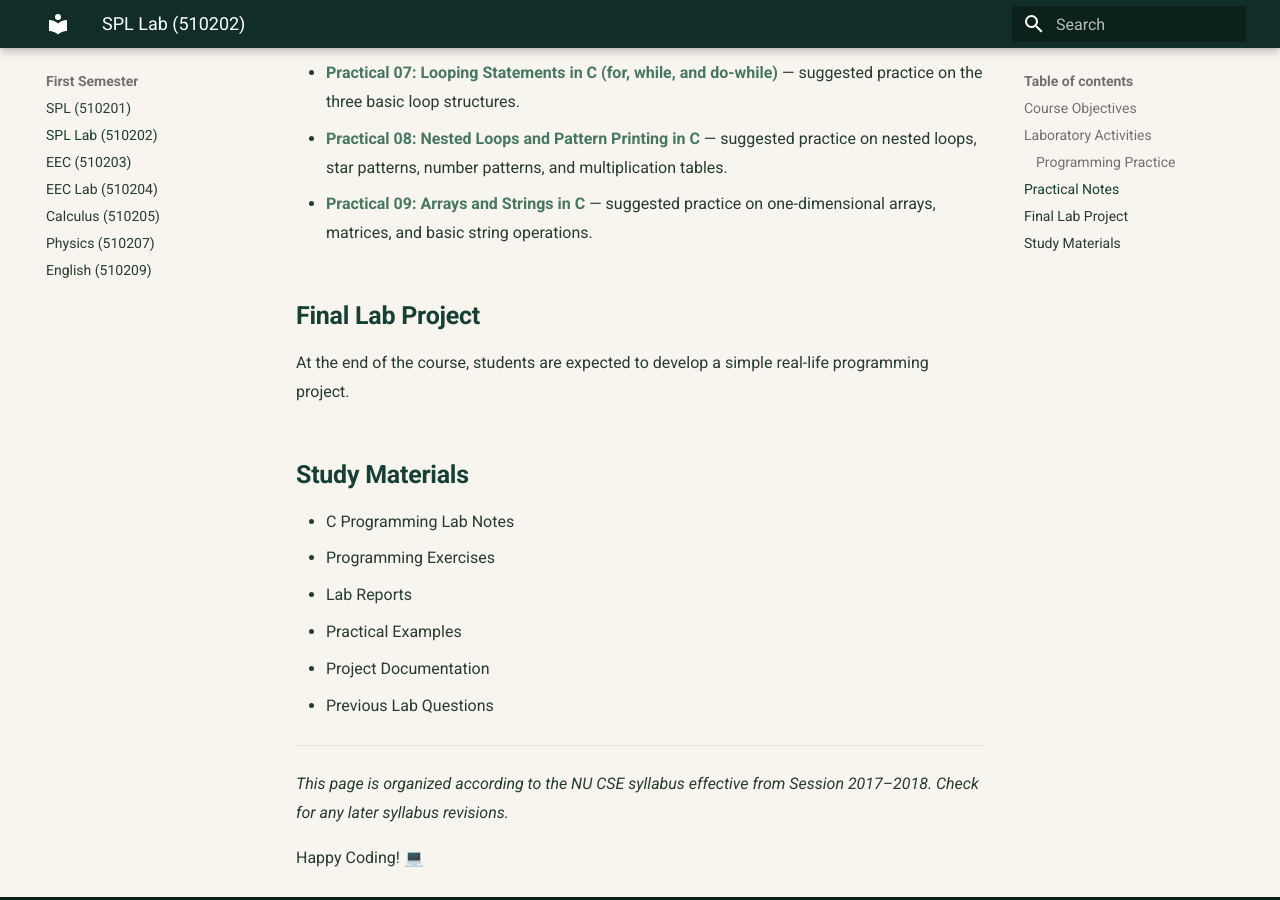
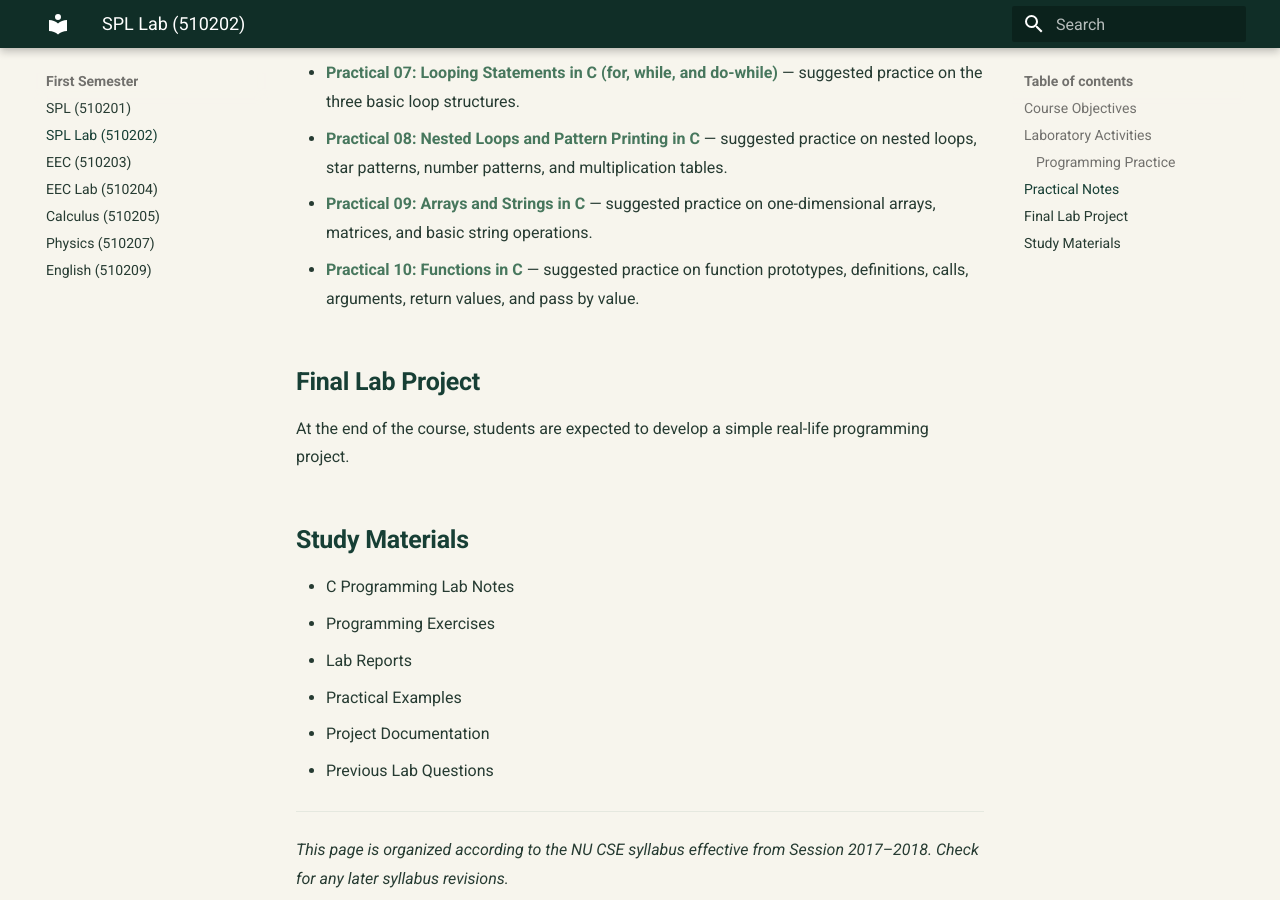
Before and after one commit to taimiyatahsin0-png/nu-cse-notes-store, an MkDocs documentation site: the page built from docs/subjects/spl-lab/index.md, in a window 1280 px wide and 900 px high, scrolled down 1594 px. Built offline with MkDocs 1.6.1 and Material for MkDocs 9.7.7, drawn with Linux system fonts in a browser that asks for light colours.

Commit message:
Add Practical 10 to SPL Lab index

```diff
--- a/docs/subjects/spl-lab/index.md
+++ b/docs/subjects/spl-lab/index.md
@@ -42,6 +42,7 @@ Students will regularly solve programming problems to improve their practical pr
 - [Practical 07: Looping Statements in C (for, while, and do-while)](07-looping-statements-for-while-do-while.md) — suggested practice on the three basic loop structures.
 - [Practical 08: Nested Loops and Pattern Printing in C](08-nested-loops-pattern-printing.md) — suggested practice on nested loops, star patterns, number patterns, and multiplication tables.
 - [Practical 09: Arrays and Strings in C](09-arrays-and-strings.md) — suggested practice on one-dimensional arrays, matrices, and basic string operations.
+- [Practical 10: Functions in C](10-functions-in-c.md) — suggested practice on function prototypes, definitions, calls, arguments, return values, and pass by value.
 
 ## Final Lab Project
 
```
